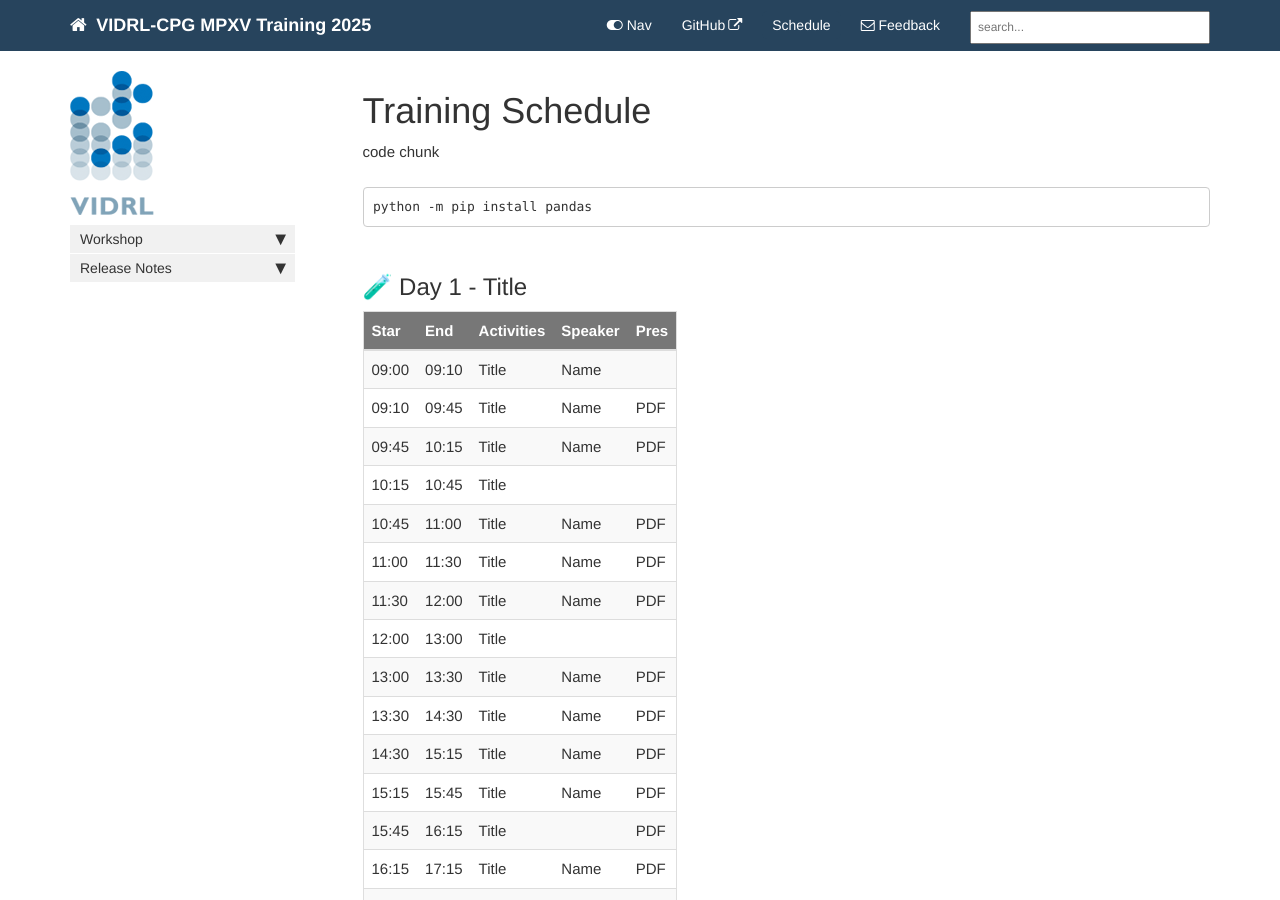
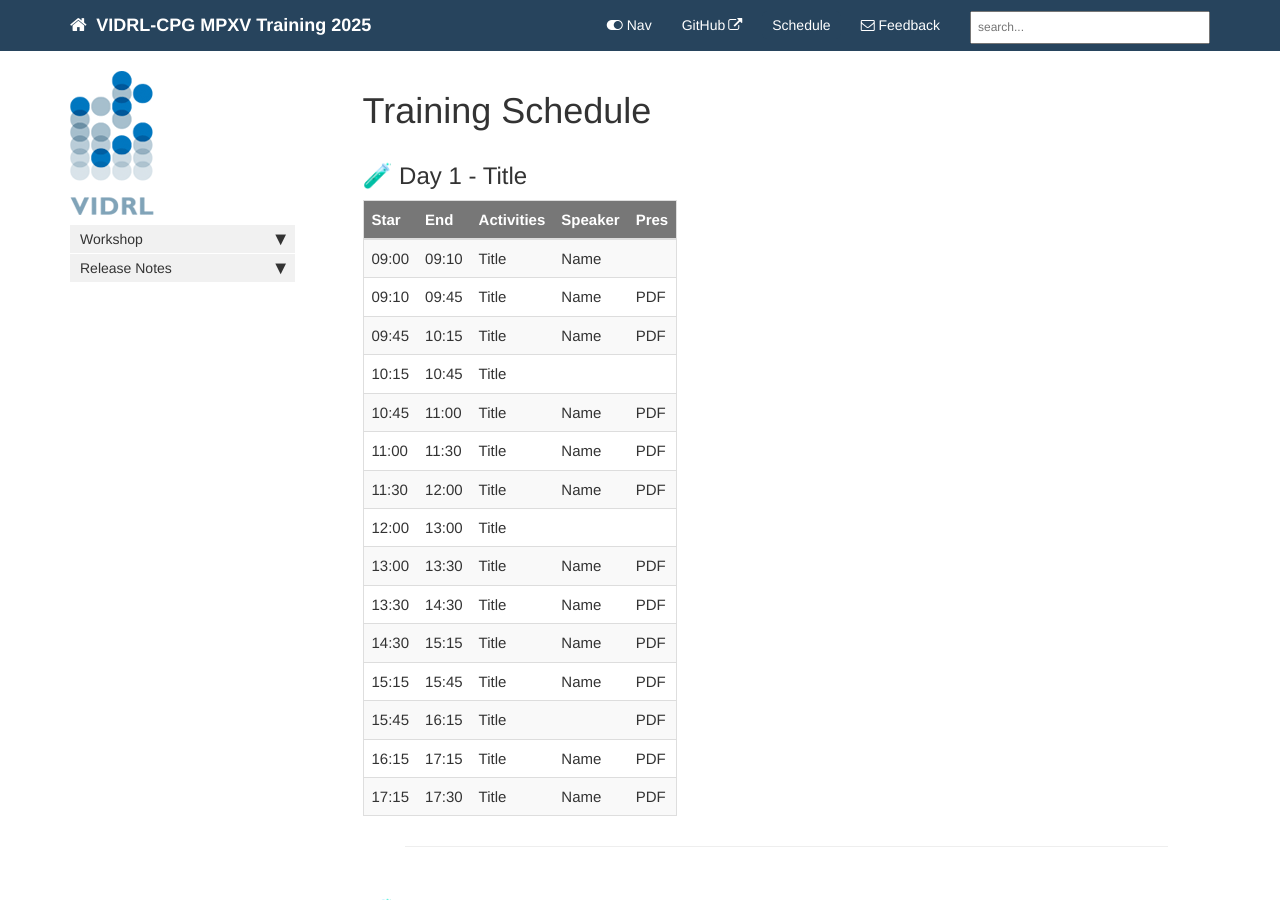
Before and after one commit to vidrl/training-mpxv-2025, a Jekyll site: the page built from pages/mydoc/schedule.md, in a window 1280 px wide and 900 px high. Built offline with Jekyll 4.4.1, drawn with Linux system fonts in a browser that asks for light colours; comment, search, counter and statistics services are not loaded.

Commit message:
minor change

````diff
--- a/pages/mydoc/schedule.md
+++ b/pages/mydoc/schedule.md
@@ -17,12 +17,6 @@ margin-top: 10px;
 margin-bottom: 10px;
 }
 </style>
-
-code chunk
-
-```
-python -m pip install pandas
-```
 
 ## 🧪 Day 1 - Title
 
````
Also changed, not shown: pages/mydoc/day1.md (+2 -0 lines).
